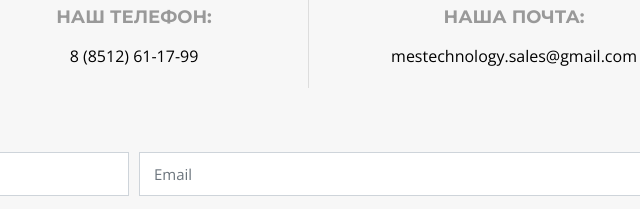
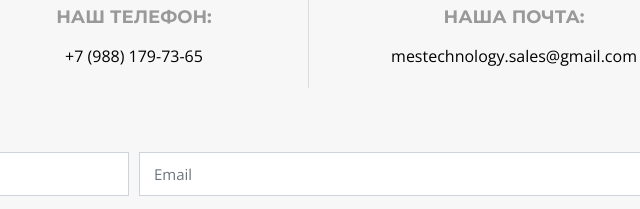
Before and after one commit to Armanitos94/MES, a plain HTML site: page index.html in a window 1280 px wide. Shown: the part 5335-5544 px from the top of the page, 506-1146 px from the left. Drawn offline with nearby package versions, Linux system fonts and the light colour scheme; files whose address does not match are found by name.

Commit message:
Update index.html

```diff
--- a/index.html
+++ b/index.html
@@ -419,7 +419,7 @@
             <div class="contact-phone">
               <i class="ion-ios-telephone-outline"></i>
               <h3>Наш телефон:</h3>
-              <p><a href="tel:+78512611799">8 (8512) 61-17-99</a></p>
+              <p><a href="tel:+79881797365">+7 (988) 179-73-65</a></p>
             </div>
           </div>
 
```
